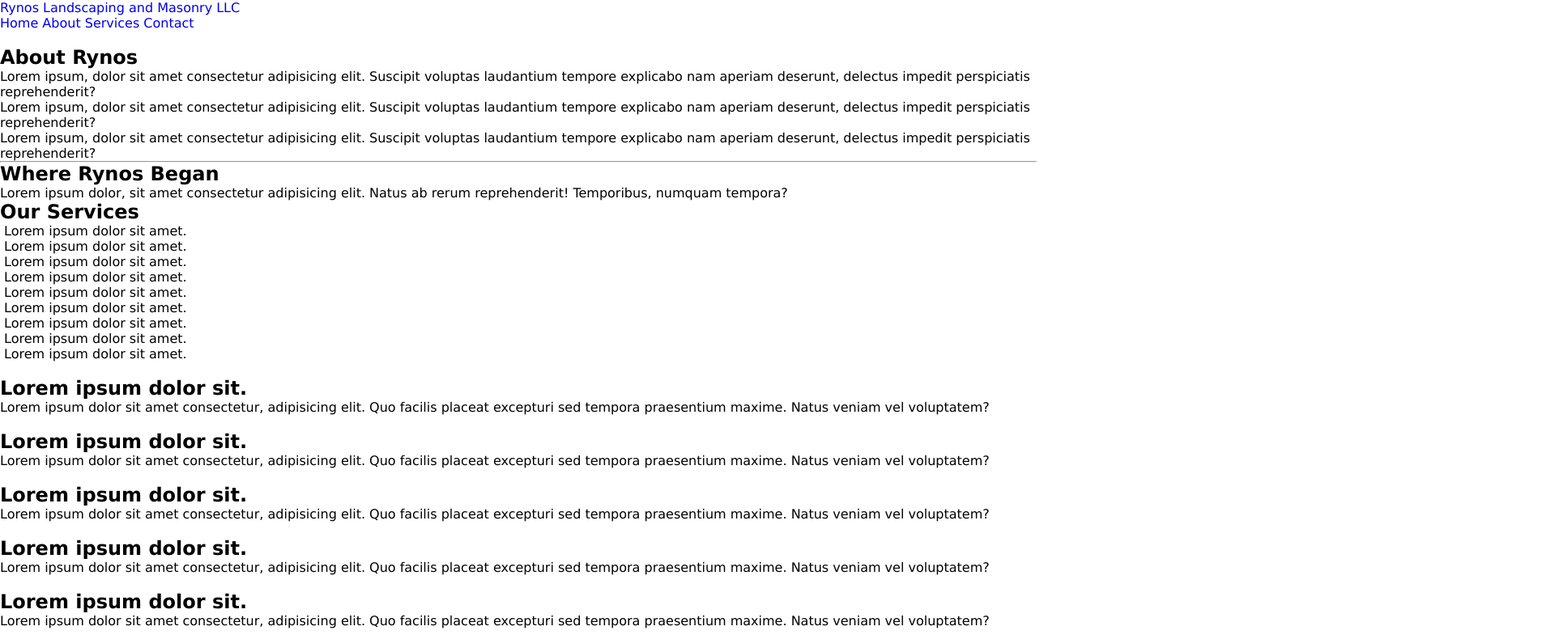
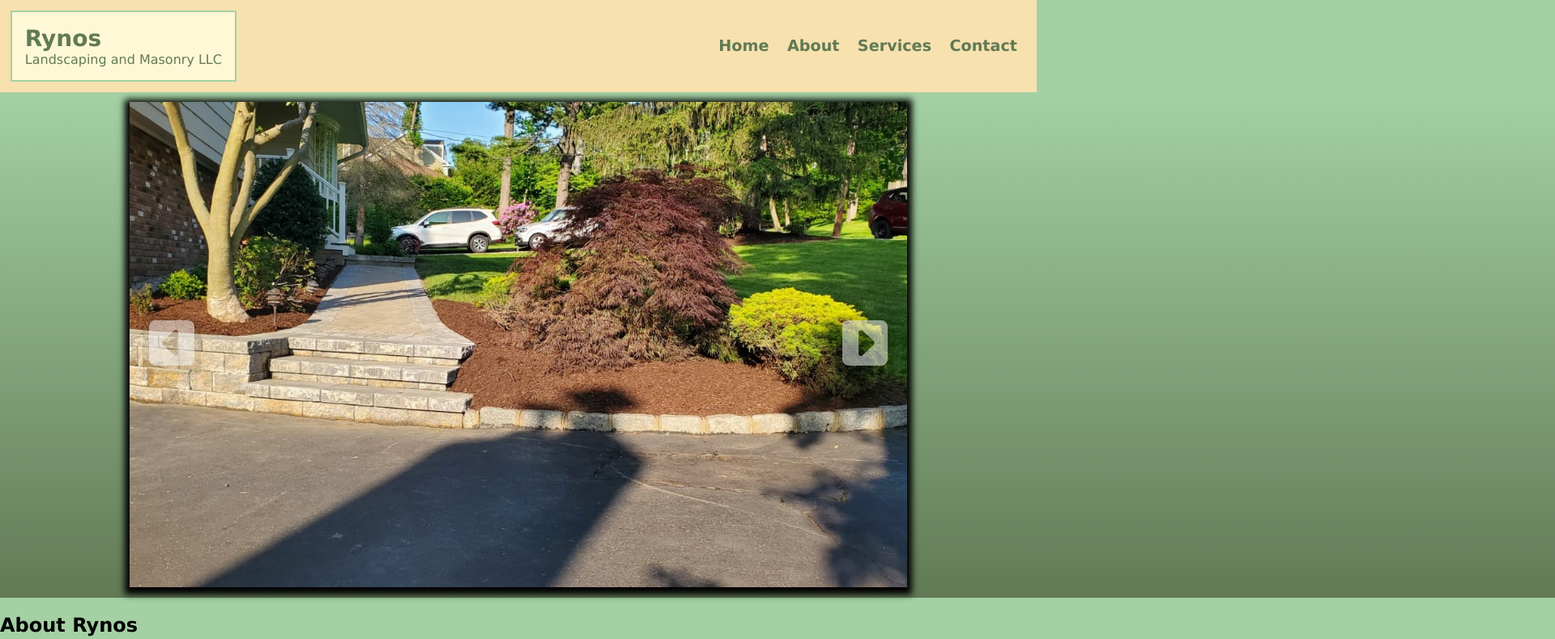
Before and after one commit to WLopez18/rynos-landscaping-and-masonry, a plain HTML site: page index.html in a window 1280 px wide. Shown: the top 790 px of the page at 81% size, 1920 px wide, since content can reach past the window. Drawn offline with Linux system fonts and the light colour scheme.

Commit message:
Added images with carousel functionality, started on header and home section CSS

```diff
--- a/index.html
+++ b/index.html
@@ -5,12 +5,14 @@
     <meta http-equiv="X-UA-Compatible" content="IE=edge">
     <meta name="viewport" content="width=device-width, initial-scale=1.0">
     <title>Rynos Landscaping and Masonry LLC</title>
-    <link rel="stylesheet" href="./styles.css">
+    <link rel="stylesheet" href="./styles.css" />
+    <script src="https://kit.fontawesome.com/c52606b8d2.js" crossorigin="anonymous"></script>
+    <script src="./script.js" defer></script>
 </head>
 <body>
     <!-- Sticky header and navbar. -->
     <header>
-        <a href="#" class="logo">Rynos Landscaping and Masonry LLC</a>
+        <a href="#" class="logo"><span class="logo-span">Rynos</span> Landscaping and Masonry LLC</a>
         <nav class="navbar">
             <a href="#home" class="active">Home</a>
             <a href="#about">About</a>
@@ -20,8 +22,58 @@
     </header>
 
     <!-- Image carousel that cycles through preselected images of past projects. -->
-    <section class="home" id="home">
-        <img src="#" alt="">
+    <section class="home" id="home" aria-label="Project Photos">
+        <div class="carousel" data-carousel>
+            <button class="carousel-btn prev" data-carousel-btn="prev"><i class="fa-solid fa-square-caret-left"></i></button>
+            <button class="carousel-btn next" data-carousel-btn="next"><i class="fa-solid fa-square-caret-right"></i></button>
+        <ul data-slides>
+            <li class="slide" data-active>
+                <img src="./imgs/1.jpg" alt="Steps and sidewalk">
+            </li>
+            <li class="slide">
+                <img src="./imgs/2.jpg" alt="Mulch">
+            </li>
+            <li class="slide">
+                <img src="./imgs/3.jpg" alt="Planting and Mulch">
+            </li>
+            <li class="slide">
+                <img src="./imgs/4.jpg" alt="Sidewalk, mulch, and recreational area">
+            </li>
+            <li class="slide">
+                <img src="./imgs/5.jpg" alt="Sidewalk, mulch, and planting">
+            </li>
+            <li class="slide">
+                <img src="./imgs/6.jpg" alt="Pool patio">
+            </li>
+            <li class="slide">
+                <img src="./imgs/7.jpg" alt="Masonry steps and paver sidewalk">
+            </li>
+            <li class="slide">
+                <img src="./imgs/8.jpg" alt="Retaining wall and vinyl fence">
+            </li>
+            <li class="slide">
+                <img src="./imgs/9.jpg" alt="Barbecue pavers patio">
+            </li>
+            <li class="slide">
+                <img src="./imgs/10.jpg" alt="Mulch and decoration">
+            </li>
+            <li class="slide">
+                <img src="./imgs/11.jpg" alt="Vinyl fencing">
+            </li>
+            <li class="slide">
+                <img src="./imgs/12.jpg" alt="Masonry steps, paver sidewalk, stacked block stairs">
+            </li>
+            <li class="slide">
+                <img src="./imgs/13.jpg" alt="New planting and mulch">
+            </li>
+            <li class="slide">
+                <img src="./imgs/14.jpg" alt="Paver patio">
+            </li>
+            <li class="slide">
+                <img src="./imgs/15.jpg" alt="Tree planting">
+            </li>
+        </ul>
+    </div>
     </section>
 
     <!-- About section, describing how long the company has been in service, services provided, and materials particularly used. -->
--- /dev/null
+++ b/script.js
@@ -0,0 +1,19 @@
+const buttons = document.querySelectorAll('[data-carousel-btn]');
+
+buttons.forEach(btn => {
+    btn.addEventListener('click', () => {
+        const offset = btn.dataset.carouselBtn === 'next' ? 1 : -1;
+        const slides = btn.closest('[data-carousel]').querySelector('[data-slides]');
+
+        const activeSlide = slides.querySelector('[data-active]');
+        let newIdx = [...slides.children].indexOf(activeSlide) + offset;
+        if(newIdx < 0) {
+            newIdx = slides.children.length - 1;
+        }
+        if(newIdx >= slides.children.length) {
+            newIdx = 0;
+        }
+        slides.children[newIdx].dataset.active = true;
+        delete activeSlide.dataset.active;
+    });
+});
--- a/styles.css
+++ b/styles.css
@@ -1,6 +1,129 @@
-*{
+*, *::before, *::after {
+    box-sizing: border-box;
+    text-decoration: none;
+    scroll-behavior: smooth;
+}
+
+body {
     margin: 0;
     padding: 0;
-    text-decoration: none;
     font-family: Verdana, Geneva, Tahoma, sans-serif;
+    display: flex;
+    align-items: center;
+    flex-direction: column;
+    background-color: #A4D0A4;
 }
+
+header {
+    padding: .8rem;
+    background-color: #F7E1AE;
+    width: 100%;
+    display: flex;
+    justify-content: space-between;
+}
+
+.logo {
+    padding: 1rem;
+    display: flex;
+    flex-direction: column;
+    border: 2px solid #A4D0A4;
+    background-color: #FFF8D6;
+    color: #617A55;
+}
+
+.logo-span {
+    font-size: 1.75rem;
+    font-weight: bold;
+}
+
+.navbar {
+    /* border: 1px solid black; */
+    display: flex;
+    align-items: center;
+}
+
+.navbar > a{
+    margin: .2rem;
+    padding: .5rem;
+    font-size: 1.2rem;
+    font-weight: bolder;
+    color: #617A55;
+    /* border: 1px solid black; */
+    transition: .5s ease;
+}
+
+.navbar > a:hover{
+    color: #A4D0A4;
+}
+
+.home {
+    padding: .8rem 100vw;
+    background: linear-gradient(#A4D0A4, #617A55);
+}
+
+.carousel {
+    width: 75vw;
+    height: 75vh;
+    position: relative;
+    box-shadow: 0px 3px 8px 6px;
+}
+
+.carousel > ul {
+    margin: 0;
+    padding: 0;
+    list-style: none;
+}
+
+.slide {
+    position: absolute;
+    inset: 0;
+    opacity: 0;
+    transition: .5s opacity ease-in-out;
+    transition-delay: .5s;
+}
+
+.slide > img {
+    display: block;
+    width: 100%;
+    height: 100%;
+    object-fit: cover;
+    object-position: center;
+}
+
+.slide[data-active] {
+    opacity: 1;
+    z-index: 1;
+    transition-delay: 0s;
+}
+
+.carousel-btn {
+    position: absolute;
+    z-index: 2;
+    background: none;
+    border: none;
+    font-size: 4rem;
+    top: 50%;
+    transform: translateY(-50%);
+    color: rgba(255, 255, 255, .5);
+    cursor: pointer;
+    border-radius: .25rem;
+    padding: 0 .5rem;
+    background-color: rgba(0, 0, 0, .1);
+}
+
+.carousel-btn:hover, .carousel-btn:focus {
+    color: white;
+    background-color: rgba(0, 0, 0, .2);
+}
+
+.carousel-btn:focus {
+    outline: 1px solid black;
+}
+
+.carousel-btn.prev {
+    left: 1rem;
+}
+
+.carousel-btn.next {
+    right: 1rem;
+}
```
Also changed, not shown: imgs/1.jpg (added), imgs/10.jpg (added), imgs/11.jpg (added), imgs/12.jpg (added), imgs/13.jpg (added), imgs/14.jpg (added), imgs/15.jpg (added), imgs/2.jpg (added), imgs/3.jpg (added), imgs/4.jpg (added), imgs/5.jpg (added), imgs/6.jpg (added), imgs/7.jpg (added), imgs/8.jpg (added), 1 other file.
